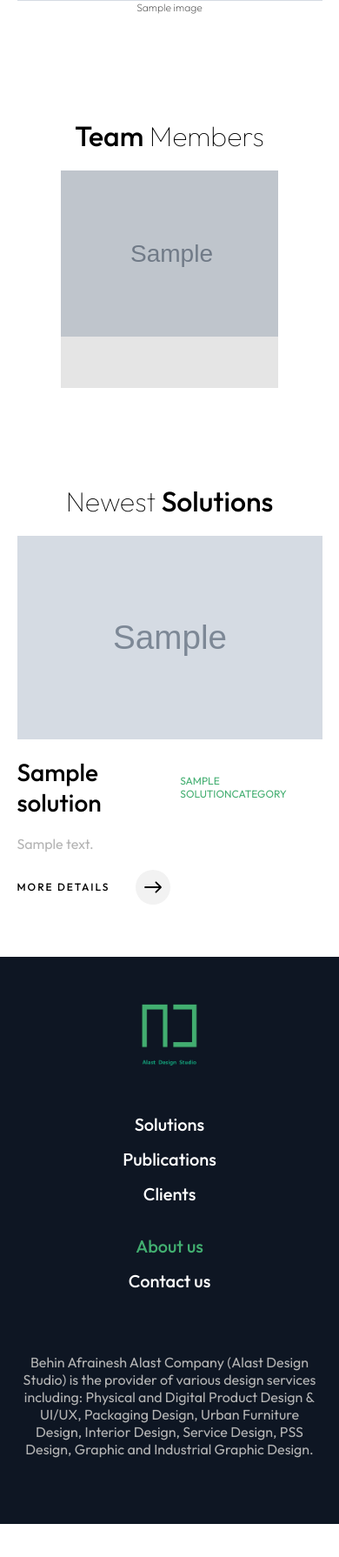
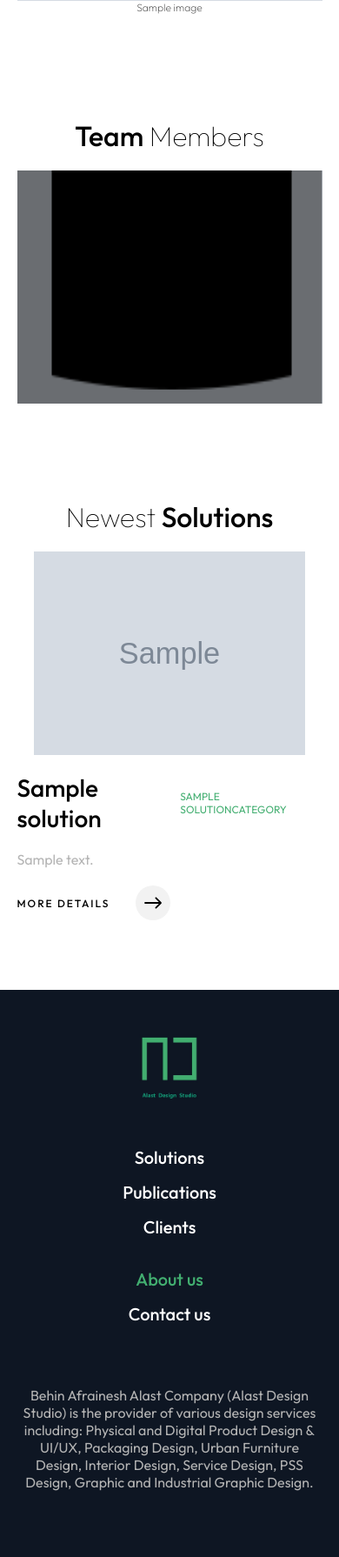
Before and after one commit to Rahimz/alast_web, a Django app: page /about-us/ in a window 390 px wide. Shown: the part 2066-3856 px from the top of the page at 87% size. Before the commit the page ends 3818 px from the top, so only its background shows below. Run offline with Django 4.2, Linux system fonts and the light colour scheme; tables that the repository leaves empty hold one stand-in row (values such as "Sample post"); grey boxes marked "Sample" are stand-in pictures; parts of the project's set-up code (start-up, migrations or seed data) failed here and were passed over.

Commit message:
fix team members

```diff
--- a/static/css/pages/_about.scss
+++ b/static/css/pages/_about.scss
@@ -59,18 +59,20 @@ section#gallery {
 
 section#team {
     .team_box {
+        width: 100%;
+        display: flex; flex-wrap: wrap;
         // justify-content: center;
         // background-color: aqua;
 
         .member {
             position: relative;
-            width: 250px; height: 250px;
+            width: 23.5%;
             overflow: hidden;
-            margin-right: 30px;
-            &:last-child {margin-right: 0;}
-            img {width: 102%; transition: 500ms;}
+            margin: 0 2% 30px 0;
+            &:nth-child(4n) {margin: 0 0 30px 0;}
+            img {width: 102%; height: 102%; transition: 500ms;object-fit: cover;}
 
-            &:hover img {width: 100%;}
+            &:hover img {width: 100%; height: 100%;}
             &:hover .member_over {background-color: rgba(0,0,0,0.8); padding-bottom: 50px;}
             &:hover .member_over > * {opacity: 1;}
 
@@ -79,13 +81,13 @@ section#team {
                 justify-content: end;
                 align-items: center;
                 text-align: center;
-                position: absolute; top: 0; left: 0;
+                position: absolute; top: 50%; left: 50%; transform: translate(-50%, -50%);
                 width: 100%; height: 100%;
                 background-color: rgba(0,0,0,0.1);
                 // background-color: rgba(0,0,0,0.7);
                 z-index: 5;
                 transition: 0.5s;
-                padding-bottom: 40px;
+                padding: 40px;
                 & > * {opacity: 0; transition: 0.5s;}
 
                 &::after {
@@ -128,18 +130,28 @@ section#solutions, section#publications, section#clients {
 
         .solution {
             width: 37vw;
-            margin-bottom: 50px;
+            margin-bottom: 80px;
             // &:nth-child(2n) {margin: 0 0 80px 0;;}
             // background-color: bisque;
 
             .sol_img {
+                position: relative;
+                display: flex; justify-content: center; align-items: center;
                 // background-color: rgb(238, 236, 236);
                 width: 100%;
                 height: 25vw;
                 overflow: hidden;
                 margin-bottom: 20px;
-                img {width: 100%; height: 100%; object-fit: cover; transition: 500ms;}
-                &:hover img {transform: scale(1.05);}
+                // img {width: 100%; height: 100%; object-fit: cover; transition: 500ms;}
+                // &:hover img {transform: scale(1.05);}
+                img {
+                    position: absolute;
+                    top: 50%; left: 50%; transform: translate(-50%, -50%);
+                    max-width: 100%; max-height: 100%;
+                    width: auto; height: auto;
+                    // object-fit: cover;
+                    // transition: 500ms;
+                }
             }
 
             .sol_top {
@@ -181,7 +193,7 @@ section#solutions, section#publications, section#clients {
         .solution_box {
             .solution {
                 width: 42vw;
-                margin-bottom: 30px;
+                margin-bottom: 50px;
 
                 .sol_img {height: 28vw;}
             }
@@ -212,10 +224,14 @@ section#solutions, section#publications, section#clients {
     }
     section#team {
         .team_box {
-            flex-direction: column;
+            width: 100%;
             .member {
+                width: 100%;
                 margin-right: 0;
-                margin-bottom: 30px;
+                .member_over {
+                    background-color: rgba(0,0,0,0.5);
+                    & > * {opacity: 1; transition: 0.5s;}
+                }
             }
         }
     }
--- a/static/css/style.css
+++ b/static/css/style.css
@@ -393,22 +393,30 @@ section#gallery .gallery .gal_image:hover img {
   transform: scale(1.05);
 }
 
+section#team .team_box {
+  width: 100%;
+  display: flex;
+  flex-wrap: wrap;
+}
 section#team .team_box .member {
   position: relative;
-  width: 250px;
-  height: 250px;
+  width: 23.5%;
   overflow: hidden;
-  margin-right: 30px;
+  margin: 0 2% 30px 0;
 }
-section#team .team_box .member:last-child {
-  margin-right: 0;
+section#team .team_box .member:nth-child(4n) {
+  margin: 0 0 30px 0;
 }
 section#team .team_box .member img {
   width: 102%;
+  height: 102%;
   transition: 500ms;
+  -o-object-fit: cover;
+     object-fit: cover;
 }
 section#team .team_box .member:hover img {
   width: 100%;
+  height: 100%;
 }
 section#team .team_box .member:hover .member_over {
   background-color: rgba(0, 0, 0, 0.8);
@@ -423,14 +431,15 @@ section#team .team_box .member .member_over {
   align-items: center;
   text-align: center;
   position: absolute;
-  top: 0;
-  left: 0;
+  top: 50%;
+  left: 50%;
+  transform: translate(-50%, -50%);
   width: 100%;
   height: 100%;
   background-color: rgba(0, 0, 0, 0.1);
   z-index: 5;
   transition: 0.5s;
-  padding-bottom: 40px;
+  padding: 40px;
 }
 section#team .team_box .member .member_over > * {
   opacity: 0;
@@ -481,23 +490,27 @@ section#solutions .solution_box, section#publications .solution_box, section#cli
 }
 section#solutions .solution_box .solution, section#publications .solution_box .solution, section#clients .solution_box .solution {
   width: 37vw;
-  margin-bottom: 50px;
+  margin-bottom: 80px;
 }
 section#solutions .solution_box .solution .sol_img, section#publications .solution_box .solution .sol_img, section#clients .solution_box .solution .sol_img {
+  position: relative;
+  display: flex;
+  justify-content: center;
+  align-items: center;
   width: 100%;
   height: 25vw;
   overflow: hidden;
   margin-bottom: 20px;
 }
 section#solutions .solution_box .solution .sol_img img, section#publications .solution_box .solution .sol_img img, section#clients .solution_box .solution .sol_img img {
-  width: 100%;
-  height: 100%;
-  -o-object-fit: cover;
-     object-fit: cover;
-  transition: 500ms;
-}
-section#solutions .solution_box .solution .sol_img:hover img, section#publications .solution_box .solution .sol_img:hover img, section#clients .solution_box .solution .sol_img:hover img {
-  transform: scale(1.05);
+  position: absolute;
+  top: 50%;
+  left: 50%;
+  transform: translate(-50%, -50%);
+  max-width: 100%;
+  max-height: 100%;
+  width: auto;
+  height: auto;
 }
 section#solutions .solution_box .solution .sol_top, section#publications .solution_box .solution .sol_top, section#clients .solution_box .solution .sol_top {
   justify-content: space-between;
@@ -533,7 +546,7 @@ section#solutions .solution_box .solution p, section#publications .solution_box
 @media screen and (max-width: 1023px) {
   section#solutions .solution_box .solution, section#publications .solution_box .solution, section#clients .solution_box .solution {
     width: 42vw;
-    margin-bottom: 30px;
+    margin-bottom: 50px;
   }
   section#solutions .solution_box .solution .sol_img, section#publications .solution_box .solution .sol_img, section#clients .solution_box .solution .sol_img {
     height: 28vw;
@@ -558,11 +571,18 @@ section#solutions .solution_box .solution p, section#publications .solution_box
     margin-bottom: 30px;
   }
   section#team .team_box {
-    flex-direction: column;
+    width: 100%;
   }
   section#team .team_box .member {
+    width: 100%;
     margin-right: 0;
-    margin-bottom: 30px;
+  }
+  section#team .team_box .member .member_over {
+    background-color: rgba(0, 0, 0, 0.5);
+  }
+  section#team .team_box .member .member_over > * {
+    opacity: 1;
+    transition: 0.5s;
   }
   section#solutions .solution_box .solution, section#publications .solution_box .solution, section#clients .solution_box .solution {
     width: 100%;
--- a/templates/components/_show_team_members.html
+++ b/templates/components/_show_team_members.html
@@ -34,6 +34,7 @@
                 <img src="{% static 'assets/logos/twitter.png' %}" alt="twitter logo" height="16px" width="auto"></a>
             {% endif %}
 
+
             {% if member.link %}
             <a href="{{ member.link }}">
                 <img src="{% static 'assets/logos/link.png' %}" alt="link logo" height="16px" width="auto"></a>
```
Also changed, not shown: generals/static/css/pages/_about.scss (+15 -9 lines), generals/static/css/style.css (+26 -10 lines).
